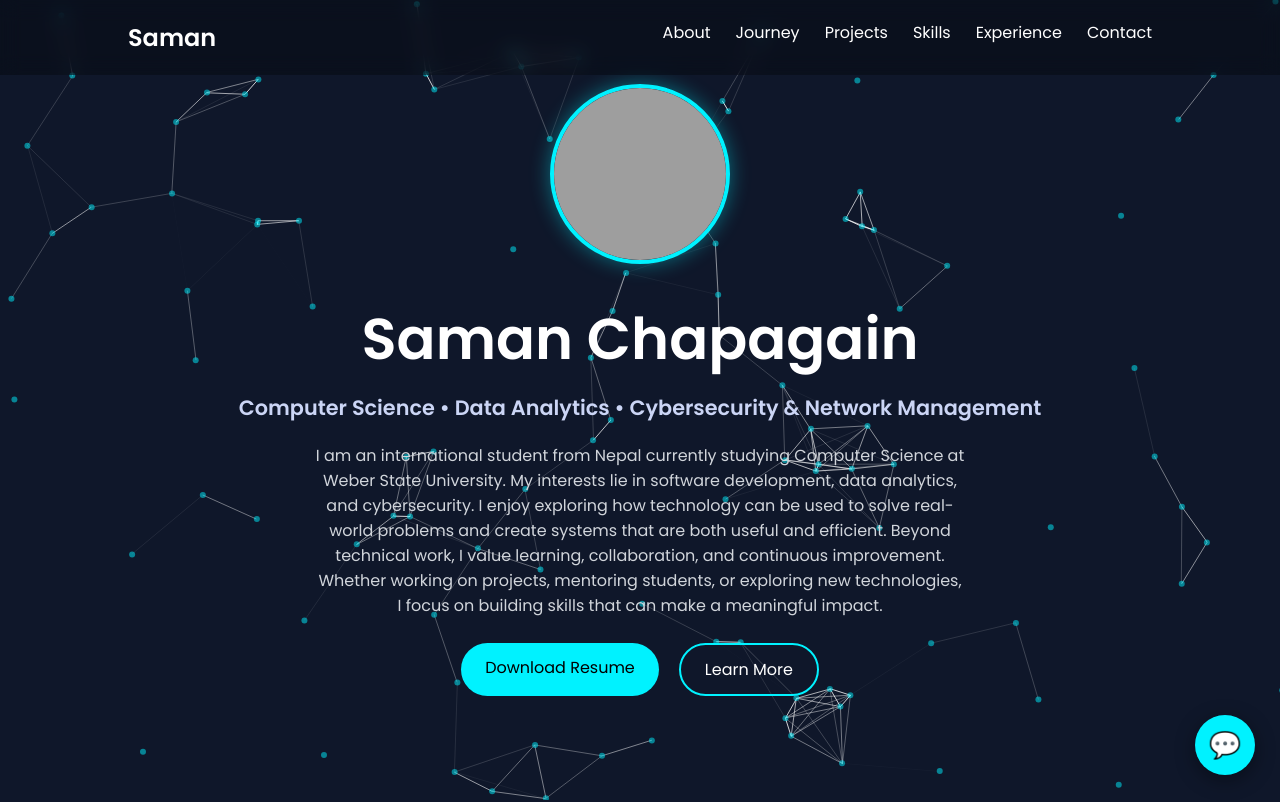
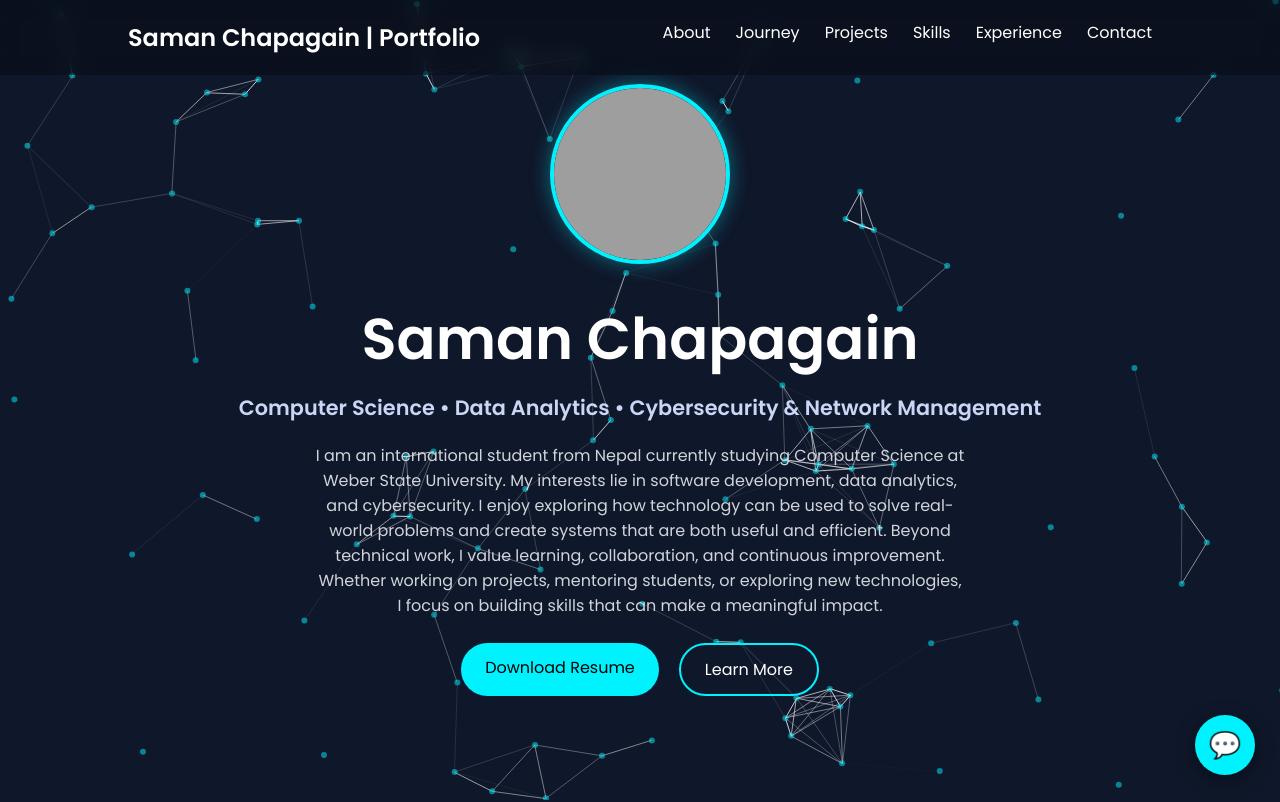
Before and after one commit to samanchapagain/portfolio, a plain HTML site: page index.html in a window 1280 px wide. Shown: the top 802 px of the page. Drawn offline with nearby package versions, Linux system fonts and the light colour scheme; no server answers; grey boxes are pictures that could not be loaded.

Commit message:
update portfolio

```diff
--- a/index.html
+++ b/index.html
@@ -24,7 +24,7 @@
 
 <nav class="navbar">
 
-<h2 class="logo">Saman</h2>
+<h2 class="logo">Saman Chapagain | Portfolio</h2>
 
 <ul>
 
```
